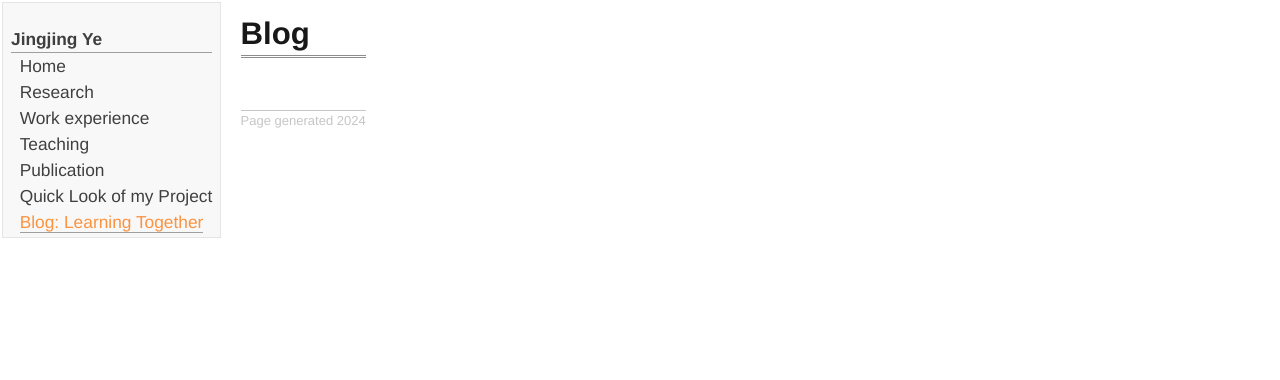
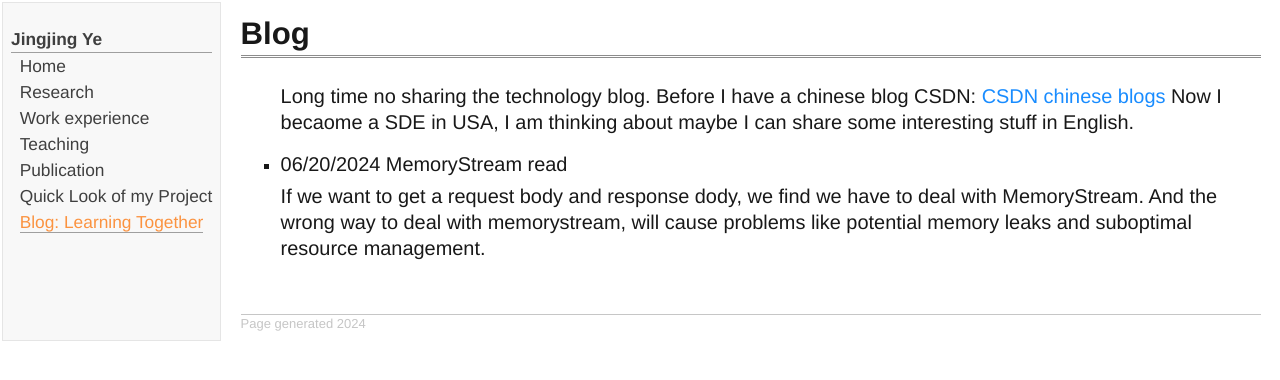
Before and after one commit to qingqingye/qingqingye.github.io, a plain HTML site: page blog.html in a window 1280 px wide. Drawn offline with Linux system fonts and the light colour scheme.

Commit message:
add blog start

```diff
--- a/blog.html
+++ b/blog.html
@@ -25,7 +25,11 @@
 <h1>Blog</h1>
 </div>
 <ul>
+<p>Long time no sharing the technology blog. Before I have a chinese blog CSDN:  <a target="_blank" href="https://blog.csdn.net/weixin_41147129?spm=1000.2115.3001.5343">CSDN chinese blogs</a> Now I becaome a SDE in USA, I am thinking about maybe I can share some interesting stuff in English.</p>
+<li><p>06/20/2024 MemoryStream read</p>
+  <p> If we want to get a request body and response dody, we find we have to deal with MemoryStream. And the wrong way to deal with memorystream, will cause problems like potential memory leaks and suboptimal resource management. </p>
 
+</li>
 </ul>
 <div id="footer">
 <div id="footer-text">
```
Also changed, not shown: teaching.html (+3 -4 lines).
